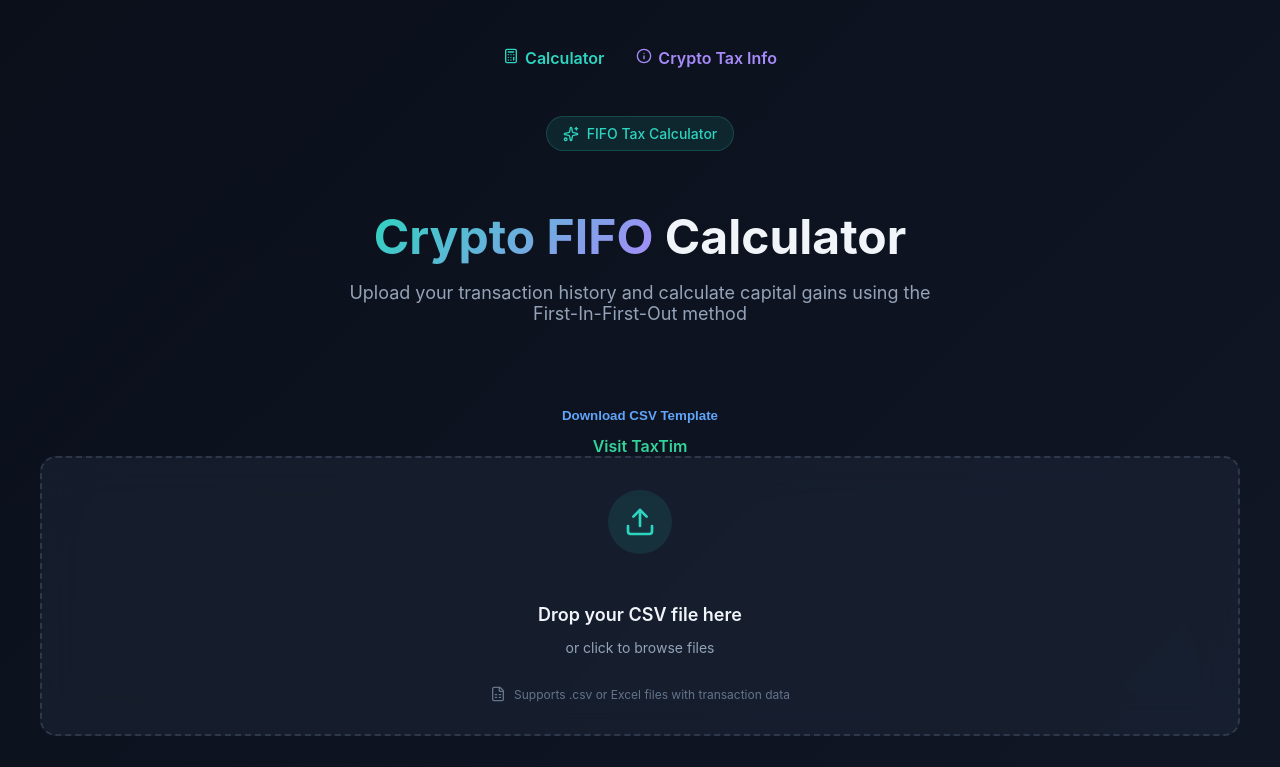
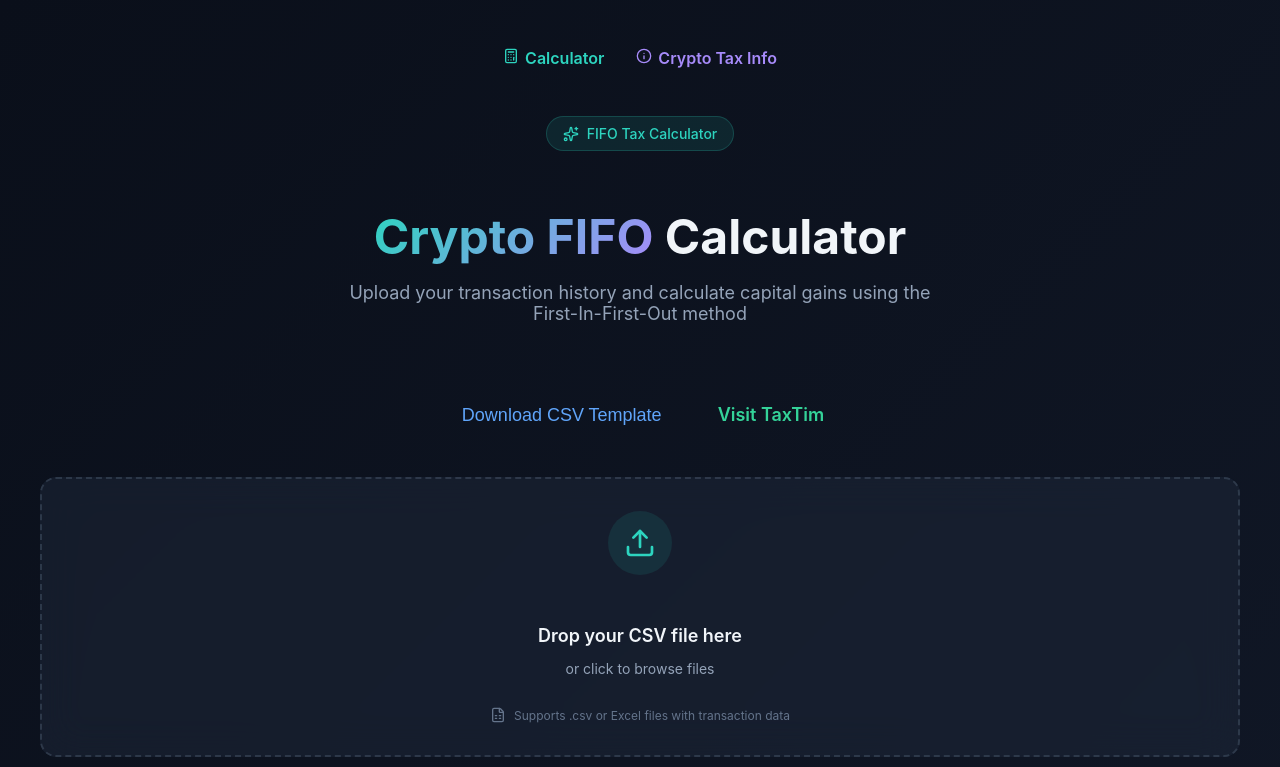
Before and after one commit to superUserT/crypto-tax-calculator, a React (Create React App) app in the folder frontend/: page / in a window 1280 px wide. Shown: the top 767 px of the page. Built offline with nearby package versions, Linux system fonts and the light colour scheme.

Commit message:
download template

```diff
--- a/frontend/src/App.js
+++ b/frontend/src/App.js
@@ -212,29 +212,31 @@ function App() {
                         style={{
                           background: "none",
                           border: "none",
+                          ...styles.subtitle,
                           color: "#60a5fa",
-                          fontWeight: 600,
                           cursor: "pointer",
-                          marginBottom: "12px"
+                          marginBottom: "50px",
+                          marginRight: "50px"
                         }}
                       >
                         Download CSV Template
                       </button>
-
-                      <br />
 
                       <a
                         href="https://www.taxtim.com"
                         target="_blank"
                         rel="noopener noreferrer"
                         style={{
+                          ...styles.subtitle,
                           color: "#34d399",
                           fontWeight: 600,
-                          textDecoration: "none"
+                          textDecoration: "none",
+                          marginBottom: "50px"
                         }}
                       >
                         Visit TaxTim
                       </a>
+                      <br />
                     </div>
 
 
```
